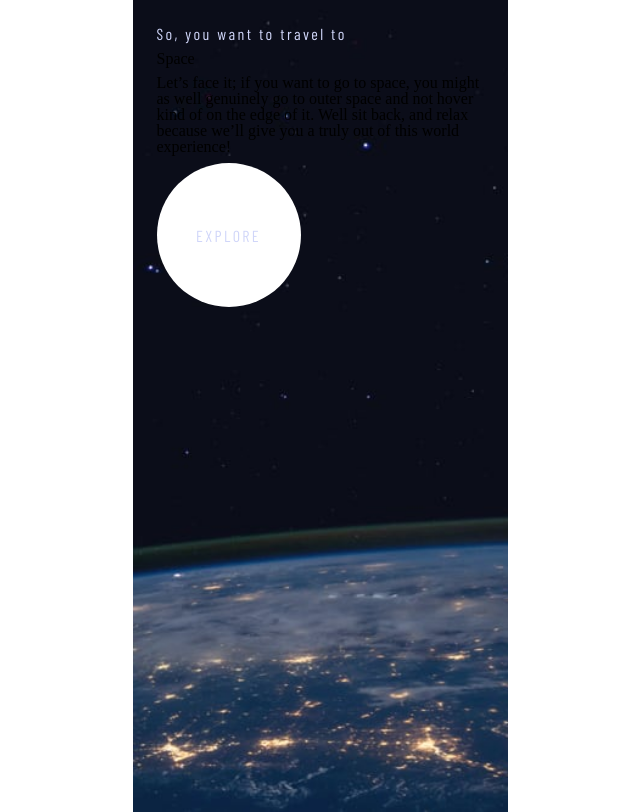
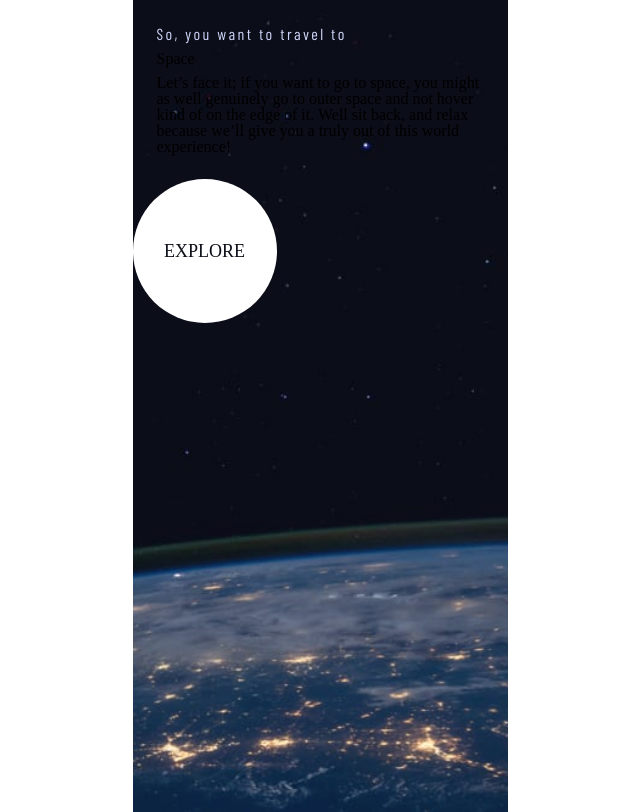
Before and after one commit to eric-suzuki-dev/fe.mentor-23-space-tourism-website-main, a React (Vite) app: page / in a window 1280 px wide. Shown: the whole page, without its empty margins (320-960 px from the left). Built offline with nearby package versions, Linux system fonts and the light colour scheme; a web font is replaced by a local one.

Commit message:
style/Module CSS

```diff
--- a/src/App.jsx
+++ b/src/App.jsx
@@ -1,9 +1,9 @@
-import { Home } from "./pages/Home";
+import { HomePage } from "@/pages/HomePage";
 
 function App() {
   return (
     <div>
-      <Home />
+      <HomePage />
     </div>
 
   );
--- /dev/null
+++ b/src/components/HomeText/HomeText.jsx
@@ -0,0 +1,15 @@
+import styles from "@/styles/HomeText.module.css";
+
+export function HomeText() {
+    return (
+        <div className={styles.HomeText}>
+            <span>So, you want to travel to</span>
+            <h1>Space</h1>
+            <p>
+                Let’s face it; if you want to go to space, you might as well genuinely go to
+                outer space and not hover kind of on the edge of it. Well sit back, and relax
+                because we’ll give you a truly out of this world experience!
+            </p>
+        </div>
+    )
+}
--- a/src/pages/Home.jsx
+++ /dev/null
@@ -1,19 +0,0 @@
-import { ExploreButton } from "@/components/ExploreButton/ExploreButton"
-import "@/styles/Home.css"
-
-export function Home() {
-    return (
-        <main className="Mobile">
-            <div className="Home">
-                <span>So, you want to travel to</span>
-                <h1>Space</h1>
-                <p>
-                    Let’s face it; if you want to go to space, you might as well genuinely go to
-                    outer space and not hover kind of on the edge of it. Well sit back, and relax
-                    because we’ll give you a truly out of this world experience!
-                </p>
-                <ExploreButton />
-            </div>
-        </main>
-    )
-}
--- /dev/null
+++ b/src/pages/HomePage.jsx
@@ -0,0 +1,13 @@
+import { HomeText } from "@/components/HomeText/HomeText";
+import { ExploreButton } from "@/components/ExploreButton/ExploreButton";
+
+import styles from "@/styles/HomePage.module.css";
+
+export function HomePage() {
+    return (
+        <main className={styles.HomePage}>
+            <HomeText />
+            <ExploreButton />
+        </main>
+    )
+}
--- /dev/null
+++ b/src/styles/HomePage.module.css
@@ -0,0 +1,7 @@
+.HomePage{
+    background-image: url(@/assets/images/home/background-home-mobile.jpg);
+    background-repeat: no-repeat;
+background-size: cover;
+    width: 375px;
+    height: 812px;
+}
--- a/src/styles/Home.css
+++ b/src/styles/HomeText.module.css
@@ -1,12 +1,4 @@
-.Mobile{
-    background-image: url(@/assets/images/home/background-home-mobile.jpg);
-    background-repeat: no-repeat;
-background-size: cover;
-    width: 375px;
-    height: 812px;
-}
-
-.Home {
+.HomeText {
     display: flex;
     padding: 24px;
     flex-direction: column;
@@ -15,7 +7,7 @@ background-size: cover;
     align-self: stretch;
 }
 
-.Home span{
+.HomeText span{
     font-family:var(--font-barlow-condensed);
 font-size: 16px;
 font-style: normal;
```
